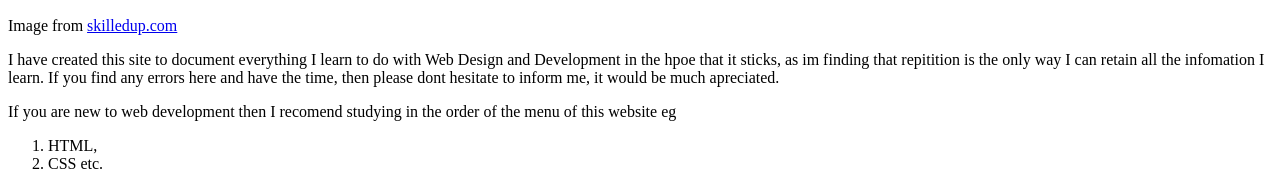
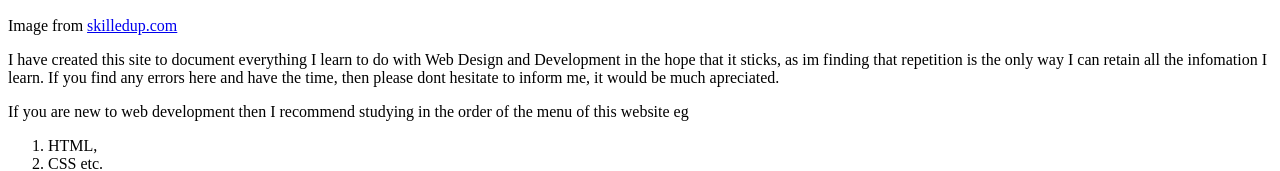
Before and after one commit to KMBdesigns/Lessons, a plain HTML site: page index.html in a window 1280 px wide. Shown: the part 487-658 px from the top of the page. Drawn offline with Linux system fonts and the light colour scheme.

Commit message:
Update index.html

```diff
--- a/index.html
+++ b/index.html
@@ -21,8 +21,8 @@
 <body>
 <img src="http://cdn.skilledup.com/wp-content/uploads/2014/10/Web-Design-Vs-Web-Development-Feature_1290x688_KL.jpg" alt"web design infographic">
 <p>Image from <a href="http://www.skilledup.com/articles/web-design-vs-web-development-whats-difference"> skilledup.com</a></p>
-<p>I have created this site to document everything I learn to do with Web Design and Development in the hpoe that it sticks, as im finding that repitition is the only way I can retain all the infomation I learn. If you find any errors here and have the time, then please dont hesitate to inform me, it would be much apreciated.</p>
-<p>If you are new to web development then I recomend studying in the order of the menu of this website eg</p>   <ol>
+<p>I have created this site to document everything I learn to do with Web Design and Development in the hope that it sticks, as im finding that repetition is the only way I can retain all the infomation I learn. If you find any errors here and have the time, then please dont hesitate to inform me, it would be much apreciated.</p>
+<p>If you are new to web development then I recommend studying in the order of the menu of this website eg</p>   <ol>
 	<li>HTML,</li>
 	<li>CSS etc.</li>
   </ol>
```
